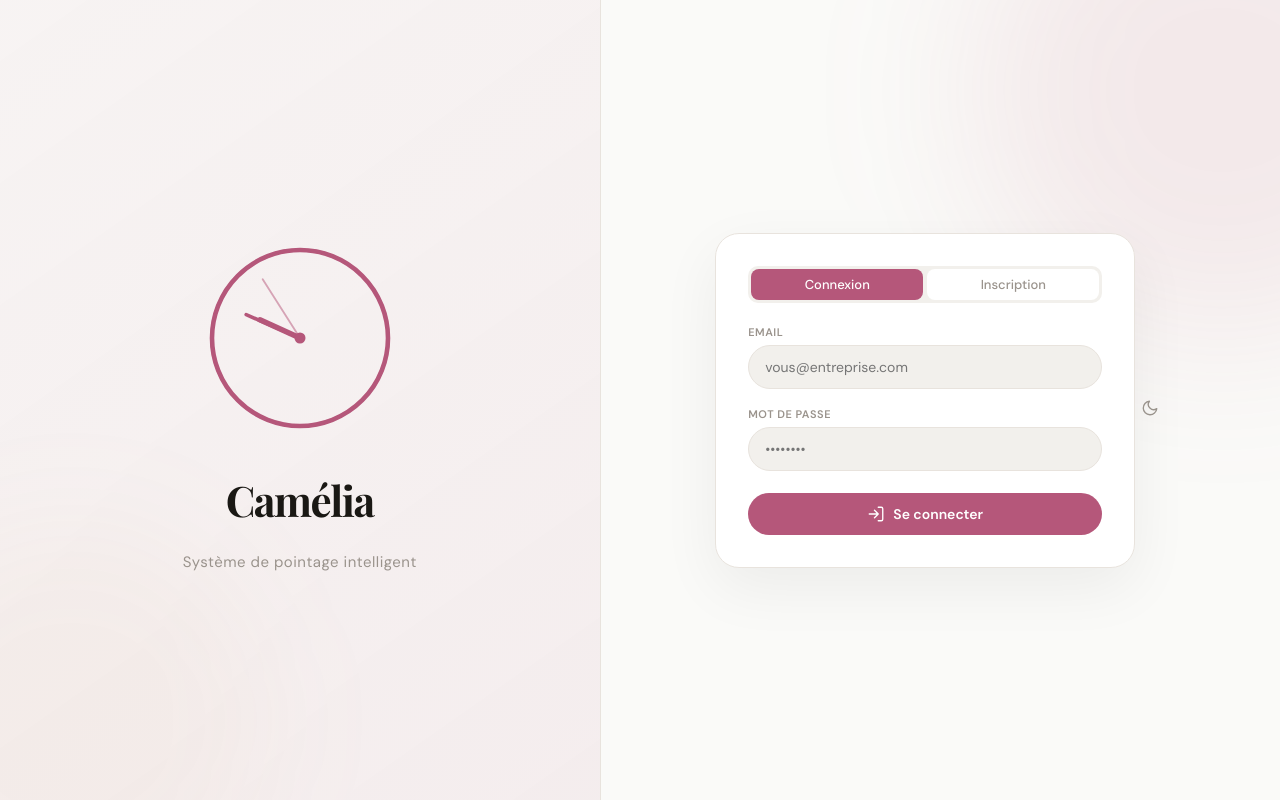
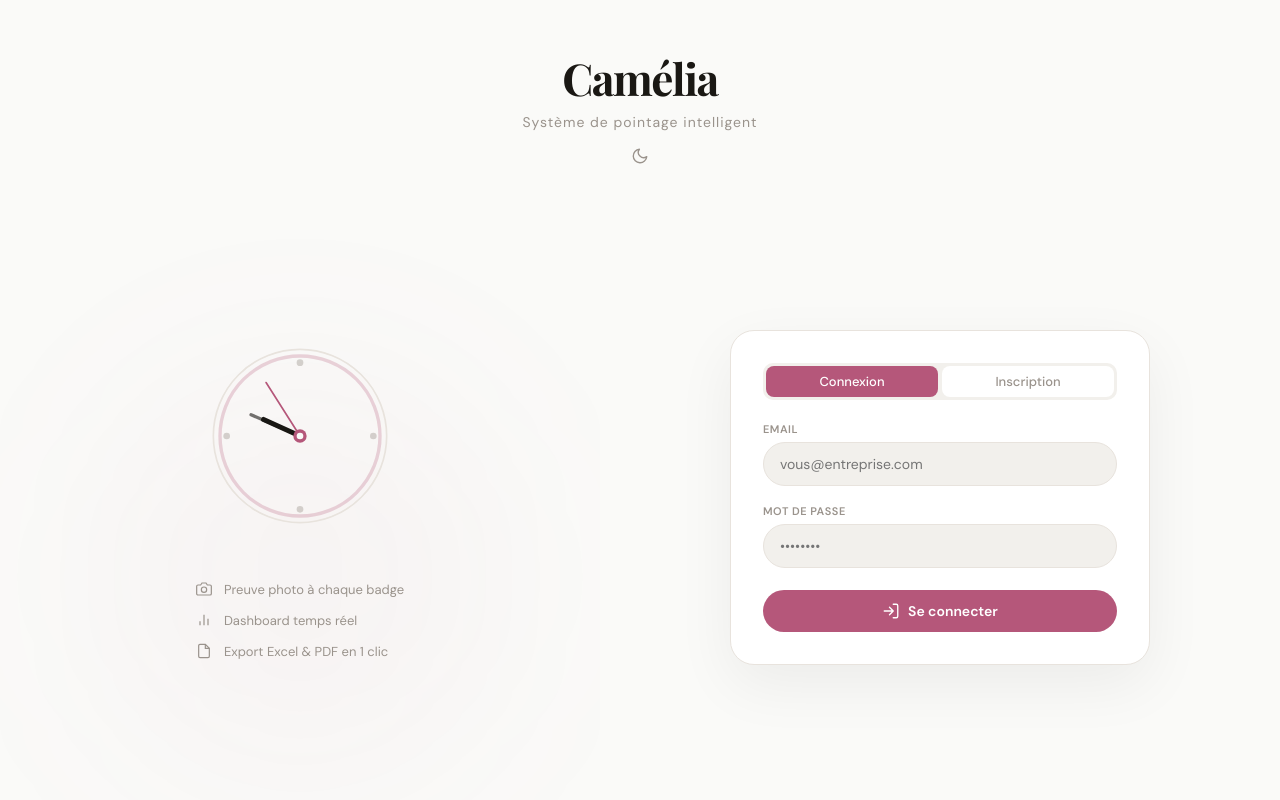
Before and after one commit to SAIDuha/camelia, a Flask app: page /app in a window 1280 px wide. Run offline with Flask 3, Linux system fonts and the light colour scheme.

Commit message:
Update index.html

```diff
--- a/camelia-deploy/templates/index.html
+++ b/camelia-deploy/templates/index.html
@@ -64,22 +64,28 @@ a{color:var(--primary);text-decoration:none}
 @media(max-width:640px){.header{padding:10px 16px}.header .datetime{display:none}}
 
 /* ── Login ── */
-#login-screen{min-height:100vh;display:flex;align-items:center;justify-content:center;padding:0;position:relative;overflow:hidden}
-#login-screen::before{content:'';position:absolute;top:-20%;right:-15%;width:500px;height:500px;border-radius:50%;background:var(--rose-glow);filter:blur(80px);pointer-events:none}
-#login-screen::after{content:'';position:absolute;bottom:-15%;left:-10%;width:400px;height:400px;border-radius:50%;background:rgba(200,150,90,.04);filter:blur(60px);pointer-events:none}
-.login-split{display:flex;width:100%;min-height:100vh;position:relative;z-index:1}
-.login-left{flex:1;display:flex;flex-direction:column;align-items:center;justify-content:center;gap:24px;background:linear-gradient(145deg,rgba(181,87,122,.04),rgba(181,87,122,.08));border-right:1px solid var(--border)}
-.login-brand{font-family:var(--font-display);font-size:42px;font-weight:700;letter-spacing:-1.5px;color:var(--text)}
-.login-tagline{color:var(--muted);font-size:15px;letter-spacing:.5px}
-.login-right{flex:1;display:flex;align-items:center;justify-content:center;padding:40px}
-.login-card{background:var(--card);border-radius:24px;padding:32px;border:1px solid var(--border);box-shadow:0 20px 60px rgba(0,0,0,.06);max-width:420px;width:100%}
+#login-screen{min-height:100vh;display:flex;flex-direction:column;align-items:center;padding:0;position:relative;overflow:hidden;background:var(--bg)}
+.login-header-top{width:100%;text-align:center;padding:48px 20px 24px;position:relative;z-index:1}
+.login-split{display:flex;width:100%;flex:1;position:relative;z-index:1}
+.login-left{flex:1;display:flex;flex-direction:column;align-items:center;justify-content:center;position:relative;overflow:hidden}
+.login-left::before{content:'';position:absolute;top:30%;left:50%;transform:translateX(-50%);width:400px;height:400px;border-radius:50%;background:rgba(181,87,122,.04);filter:blur(100px);pointer-events:none}
+.login-left-content{position:relative;z-index:1;text-align:center;padding:40px}
+.login-brand{font-family:var(--font-display);font-size:44px;font-weight:700;letter-spacing:-1.5px;color:var(--text)}
+.login-tagline{color:var(--muted);font-size:14px;letter-spacing:1px;margin-top:6px}
+.login-left-features{display:flex;flex-direction:column;gap:14px;margin-top:40px}
+.login-feat{display:flex;align-items:center;gap:12px;font-size:13px;color:var(--muted);font-weight:400}
+.login-feat svg{stroke:var(--muted)}
+.login-right{flex:1;display:flex;align-items:center;justify-content:center;padding:40px;position:relative}
+.login-card{background:var(--card);border-radius:24px;padding:32px;border:1px solid var(--border);box-shadow:0 20px 60px rgba(0,0,0,.06);max-width:420px;width:100%;position:relative;z-index:1}
 @media(max-width:768px){
-  .login-split{flex-direction:column}
-  .login-left{min-height:30vh;border-right:none;border-bottom:1px solid var(--border);padding:40px 20px}
-  .login-left svg{width:120px;height:120px}
-  .login-brand{font-size:32px}
-  .login-right{padding:24px}
+  .login-split{display:block}
+  .login-left{display:none}
+  .login-header-top{display:none}
+  .login-right{min-height:100vh;align-items:center;justify-content:center;padding:20px}
+  .login-card{max-width:400px}
+  .login-mobile-header{display:block;text-align:center;margin-bottom:32px}
 }
+.login-mobile-header{display:none}
 .form-group{margin-bottom:18px}
 .form-label{display:block;font-size:11px;font-weight:600;color:var(--muted);text-transform:uppercase;letter-spacing:.5px;margin-bottom:6px}
 .form-input{width:100%;padding:12px 16px;border-radius:100px;border:1.5px solid var(--border);background:var(--input-bg);font-size:14px;font-family:var(--font-body);color:var(--text);outline:none;transition:border-color .2s}
@@ -230,20 +236,40 @@ tbody tr:hover{background:var(--primary-light)}
 <body>
 
 <div id="login-screen" class="fade-up">
+  <div class="login-header-top">
+    <h1 class="login-brand">Camélia</h1>
+    <p class="login-tagline">Système de pointage intelligent</p>
+    <div style="margin-top:10px;display:flex;justify-content:center"><button class="icon-btn" onclick="toggleTheme()" id="theme-btn-login"></button></div>
+  </div>
   <div class="login-split">
     <div class="login-left">
-      <svg id="login-clock" width="220" height="220" viewBox="0 0 120 120" fill="none" stroke-linecap="round">
-        <circle cx="60" cy="60" r="48" stroke="#B5577A" stroke-width="2" opacity=".3"/>
-        <circle cx="60" cy="60" r="48" stroke="#B5577A" stroke-width="2.5"/>
-        <line id="clock-hour" x1="60" y1="60" x2="60" y2="30" stroke="#B5577A" stroke-width="3" stroke-linecap="round"/>
-        <line id="clock-min" x1="60" y1="60" x2="82" y2="44" stroke="#B5577A" stroke-width="2" stroke-linecap="round"/>
-        <line id="clock-sec" x1="60" y1="60" x2="60" y2="20" stroke="#B5577A" stroke-width="1" stroke-linecap="round" opacity=".5"/>
-        <circle cx="60" cy="60" r="3" fill="#B5577A"/>
-      </svg>
-      <h1 class="login-brand">Camélia</h1>
-      <p class="login-tagline">Système de pointage intelligent</p>
+      <div class="login-left-content">
+        <svg id="login-clock" width="200" height="200" viewBox="0 0 120 120" fill="none" stroke-linecap="round">
+          <circle cx="60" cy="60" r="52" stroke="var(--border)" stroke-width="1"/>
+          <circle cx="60" cy="60" r="48" stroke="var(--primary)" stroke-width="2" opacity=".25"/>
+          <circle cx="60" cy="16" r="2" fill="var(--muted)" opacity=".4"/>
+          <circle cx="104" cy="60" r="2" fill="var(--muted)" opacity=".4"/>
+          <circle cx="60" cy="104" r="2" fill="var(--muted)" opacity=".4"/>
+          <circle cx="16" cy="60" r="2" fill="var(--muted)" opacity=".4"/>
+          <line id="clock-hour" x1="60" y1="60" x2="60" y2="30" stroke="var(--text)" stroke-width="3" stroke-linecap="round"/>
+          <line id="clock-min" x1="60" y1="60" x2="82" y2="44" stroke="var(--text)" stroke-width="2" stroke-linecap="round" opacity=".6"/>
+          <line id="clock-sec" x1="60" y1="60" x2="60" y2="20" stroke="#B5577A" stroke-width="1" stroke-linecap="round"/>
+          <circle cx="60" cy="60" r="4" fill="#B5577A"/>
+          <circle cx="60" cy="60" r="2" fill="var(--bg)"/>
+        </svg>
+        <div class="login-left-features">
+          <div class="login-feat"><svg width="16" height="16" viewBox="0 0 24 24" fill="none" stroke-width="1.8"><path d="M23 19a2 2 0 01-2 2H3a2 2 0 01-2-2V8a2 2 0 012-2h4l2-3h6l2 3h4a2 2 0 012 2z"/><circle cx="12" cy="13" r="4"/></svg><span>Preuve photo à chaque badge</span></div>
+          <div class="login-feat"><svg width="16" height="16" viewBox="0 0 24 24" fill="none" stroke-width="1.8"><path d="M18 20V10M12 20V4M6 20v-6"/></svg><span>Dashboard temps réel</span></div>
+          <div class="login-feat"><svg width="16" height="16" viewBox="0 0 24 24" fill="none" stroke-width="1.8"><path d="M14 2H6a2 2 0 00-2 2v16a2 2 0 002 2h12a2 2 0 002-2V8z"/><path d="M14 2v6h6"/></svg><span>Export Excel & PDF en 1 clic</span></div>
+        </div>
+      </div>
     </div>
     <div class="login-right">
+      <div class="login-mobile-header">
+        <svg width="44" height="44" viewBox="0 0 120 120" fill="none" stroke-linecap="round"><circle cx="60" cy="60" r="48" stroke="#B5577A" stroke-width="3"/><line x1="60" y1="60" x2="60" y2="26" stroke="#B5577A" stroke-width="3"/><line x1="60" y1="60" x2="82" y2="44" stroke="#B5577A" stroke-width="2.5"/><circle cx="60" cy="60" r="4" fill="#B5577A"/></svg>
+        <h1 style="font-family:var(--font-display);font-size:32px;font-weight:700;margin-top:12px">Camélia</h1>
+        <p style="color:var(--muted);font-size:13px;margin-top:4px">Système de pointage intelligent</p>
+      </div>
       <div class="login-card">
         <div style="display:flex;gap:4px;margin-bottom:22px;background:var(--input-bg);border-radius:10px;padding:3px">
           <button class="tab active" id="tab-login" onclick="switchAuthTab('login')" style="flex:1;margin:0;border:none;border-radius:8px">Connexion</button>
@@ -269,7 +295,6 @@ tbody tr:hover{background:var(--primary-light)}
             Creer mon entreprise</button>
         </div>
       </div>
-      <div style="display:flex;justify-content:center;margin-top:16px"><button class="icon-btn" onclick="toggleTheme()" id="theme-btn-login"></button></div>
     </div>
   </div>
 </div>
```
